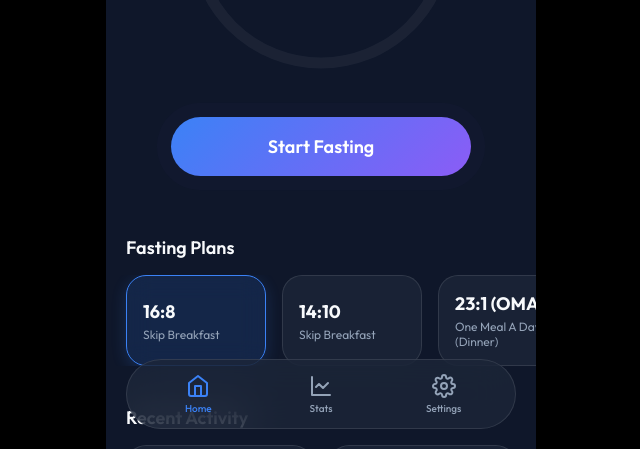
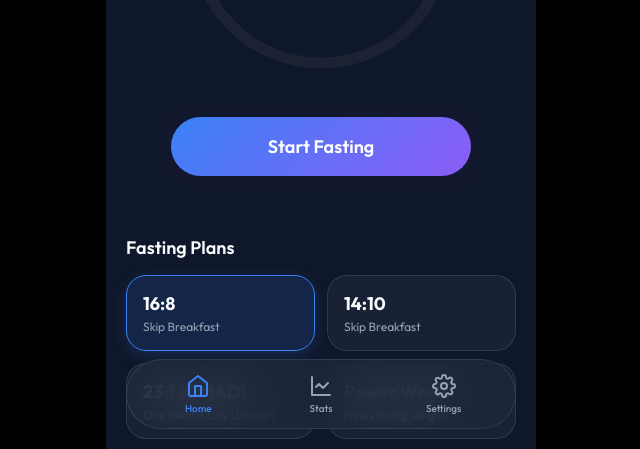
Before and after one commit to YegorCreative/FastWise, a plain HTML site: page index.html in a window 1280 px wide. Shown: the part 351-800 px from the top of the page, without its empty margins (319-959 px from the left). Drawn offline with Linux system fonts and the light colour scheme.

Commit message:
style: change plans to 2x2 grid layout instead of horizontal scroll

```diff
--- a/css/style.css
+++ b/css/style.css
@@ -290,25 +290,10 @@ body {
     margin-top: 30px;
 }
 
-.plans-scroll {
-    display: flex;
-    overflow-x: auto;
-    gap: 16px;
-    padding-bottom: 10px;
-    margin: 0 -20px;
-    padding: 0 20px;
-    /* Hide scrollbar */
-    scrollbar-width: none;
-    -ms-overflow-style: none;
-}
-
-.plans-scroll::after {
-    content: '';
-    min-width: 4px;
-}
-
-.plans-scroll::-webkit-scrollbar {
-    display: none;
+.plans-grid {
+    display: grid;
+    grid-template-columns: 1fr 1fr;
+    gap: 12px;
 }
 
 .plan-card {
--- a/index.html
+++ b/index.html
@@ -51,7 +51,7 @@
                 <div class="section-header">
                     <h2>Fasting Plans</h2>
                 </div>
-                <div class="plans-scroll">
+                <div class="plans-grid">
                     <div class="plan-card glass active-plan" data-hours="16" data-title="16:8 Fast">
                         <div class="plan-title">16:8</div>
                         <div class="plan-desc">Skip Breakfast</div>
```
